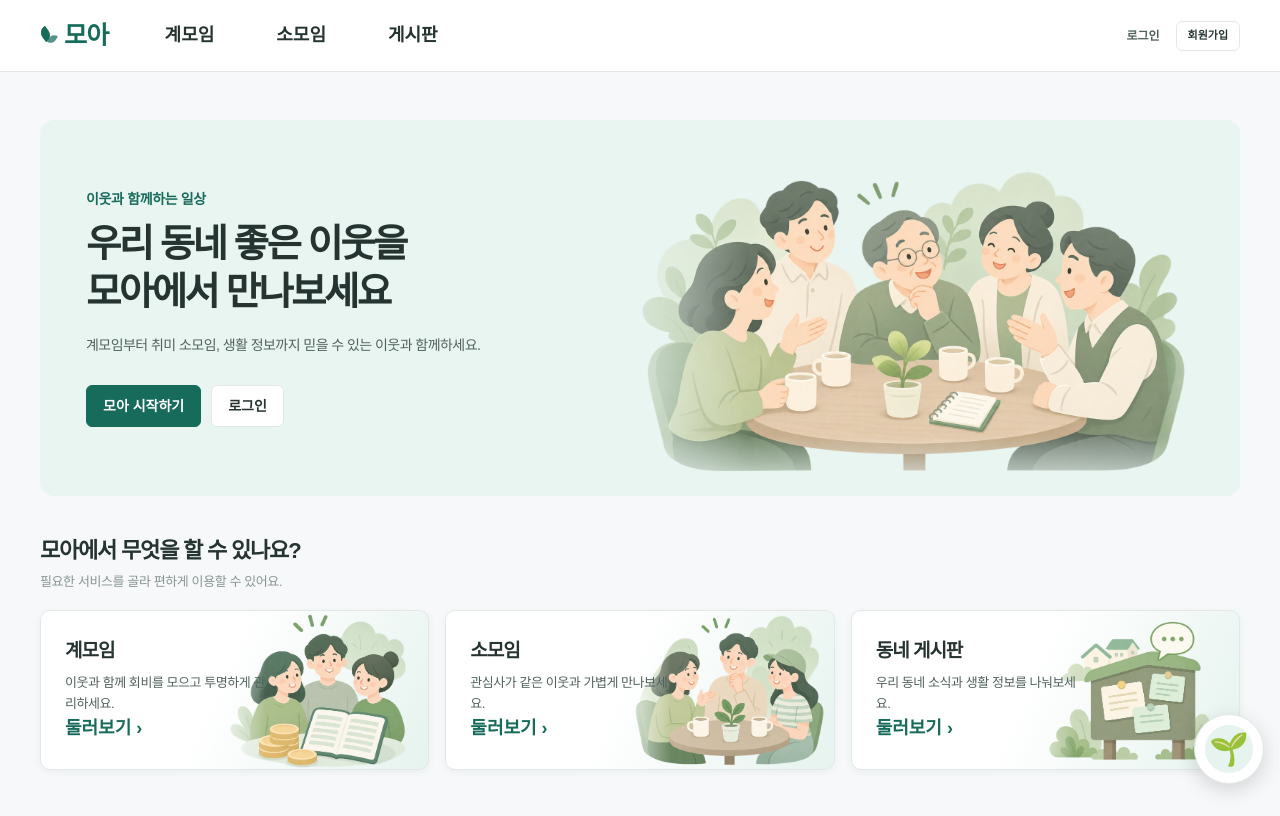
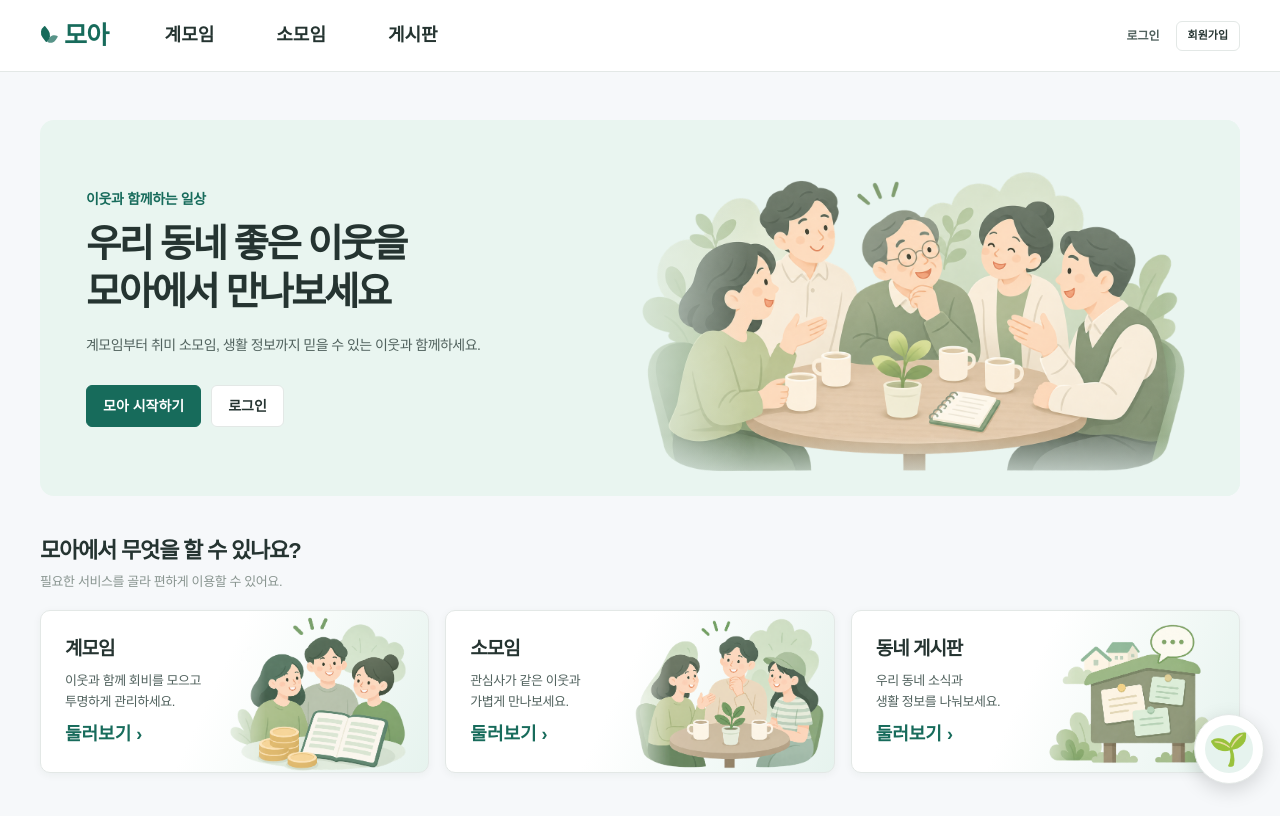
Before and after one commit to siiiha/final_project_moa, a React (Vite) app in the folder front/: page / in a window 1280 px wide. Built offline with nearby package versions, Linux system fonts and the light colour scheme.

Commit message:
fix: main 안내 카드 줄바꿈

```diff
--- a/front/src/components/home/ServiceCard.jsx
+++ b/front/src/components/home/ServiceCard.jsx
@@ -49,11 +49,12 @@ const Title = styled.h3`
 `;
 const Description = styled.p`
   margin-top: 8px;
-  min-height: 42px;
+  min-height: 50px;
   color: ${({ theme }) => theme.colors.secondaryText};
   font-size: 13px;
   letter-spacing: -0.45px;
   line-height: 1.6;
+  white-space: pre-line;
 `;
 const MoreButton = styled.span`
   width: fit-content;
--- a/front/src/mocks/home.js
+++ b/front/src/mocks/home.js
@@ -2,21 +2,21 @@
 export const homeServiceCards = [
   {
     title: '계모임',
-    description: '이웃과 함께 회비를 모으고 투명하게 관리하세요.',
+    description: '이웃과 함께 회비를 모으고\n투명하게 관리하세요.',
     actionLabel: '둘러보기',
     to: '/saving-groups',
     image: '/moa-card-saving.png',
   },
   {
     title: '소모임',
-    description: '관심사가 같은 이웃과 가볍게 만나보세요.',
+    description: '관심사가 같은 이웃과\n가볍게 만나보세요.',
     actionLabel: '둘러보기',
     to: '/small-groups',
     image: '/moa-card-small.png',
   },
   {
     title: '동네 게시판',
-    description: '우리 동네 소식과 생활 정보를 나눠보세요.',
+    description: '우리 동네 소식과\n생활 정보를 나눠보세요.',
     actionLabel: '둘러보기',
     to: '/post/list',
     image: '/moa-card-board.png',
```
